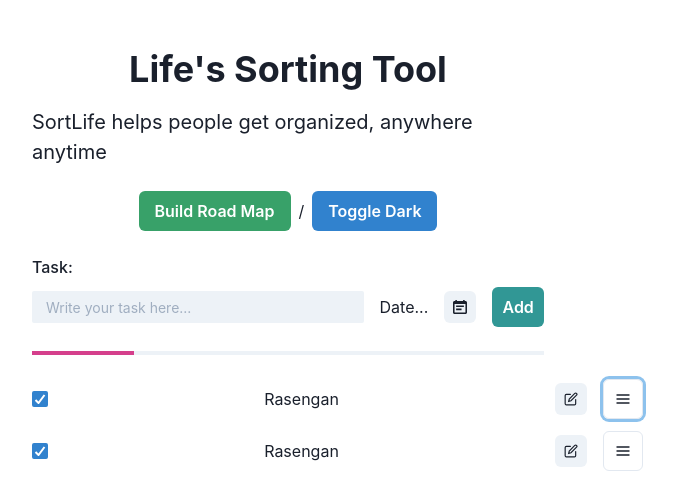
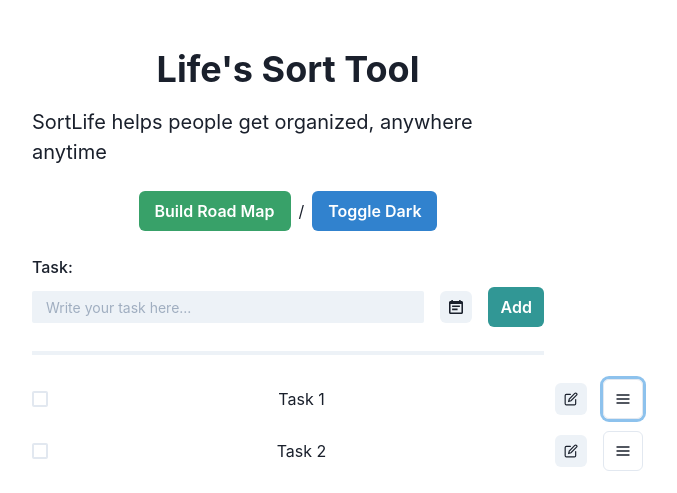
Before and after one commit to CsJav/sort-life, a React (Create React App) app: page / in a window 1280 px wide. Shown: the top 493 px of the page, without its empty margins (352-1029 px from the left). Built offline with nearby package versions, Linux system fonts and the light colour scheme.

Commit message:
fix: Adding task and progress bar are now fuctional

```diff
--- a/package.json
+++ b/package.json
@@ -10,6 +10,7 @@
     "@testing-library/jest-dom": "^5.14.1",
     "@testing-library/react": "^12.0.0",
     "@testing-library/user-event": "^13.2.1",
+    "date-fns": "^2.29.3",
     "eslint-config-prettier": "^8.5.0",
     "eslint-plugin-import": "^2.26.0",
     "eslint-plugin-prettier": "^4.0.0",
--- a/src/Scenes/components/Task/CustomControlsExample.js
+++ b/src/Scenes/components/Task/CustomControlsExample.js
@@ -9,18 +9,18 @@ import {
 import HambergerMenu from './HambergerMenu';
 import EditableControls from './EditableControls';
 
-export default function CustomControlsExample() {
+export default function CustomControlsExample({ task }) {
   /* Here's a custom control */
   return (
     <Editable
       textAlign="center"
-      defaultValue="Rasengan"
+      defaultValue={task}
       isPreviewFocusable={false}
     >
       <Stack spacing={4} direction="row" align="center">
         <EditablePreview style={{ width: 475 }} />
         {/* Here is the custom input */}
-        <Input as={EditableInput} style={{ width: 475 }} />
+        <Input value={task.task} as={EditableInput} style={{ width: 475 }} />
         <EditableControls />
         <HambergerMenu />
       </Stack>
--- a/src/Scenes/components/Task/PopoverForm/Form.js
+++ b/src/Scenes/components/Task/PopoverForm/Form.js
@@ -1,28 +1,43 @@
-import { Button, ButtonGroup, Input, Stack } from '@chakra-ui/react';
+import { Button, ButtonGroup, FormControl, FormLabel, Input, Stack, Switch } from '@chakra-ui/react';
 import React, { useState } from 'react';
 
 // 2. Create the form
 export const Form = ({ firstFieldRef, onCancel }) => {
-  const [taskDate, setTaskDate] = useState();
+  const [startDate, setStartDate] = useState();
+  const [hasEndDate, setHasEndDate] = useState(false);
+  const [endDate, setEndDate] = useState();
+
+
+  const handleRangeSwitch = (e) => {
+    setHasEndDate(e.target.checked);
+  }
+
+  console.log(startDate, endDate, hasEndDate);
 
   return (
     <Stack spacing={4}>
-      <label htmlFor="startDate">Start Date</label>
+      <FormLabel htmlFor="startDate">Start Date</FormLabel>
       <Input
         className="startDate"
-        value={taskDate}
-        onChange={e => setTaskDate(e.currentTarget.value)}
+        value={startDate}
+        onChange={e => setStartDate(e.currentTarget.value)}
         placeholder="Select Date and Time"
         size="md"
         type="datetime-local"
         htmlSize="sm"
         ref={firstFieldRef}
       />
-      <label htmlFor="endDate">End Date</label>
+      <FormControl display="flex" alignItems="center">
+        <FormLabel htmlFor="endDate" disabled={!hasEndDate}>
+          End Date:
+        </FormLabel>
+        <Switch id="email-alerts" onChange={handleRangeSwitch} />
+      </FormControl>
       <Input
         className="endDate"
-        value={taskDate}
-        onChange={e => setTaskDate(e.currentTarget.value)}
+        disabled={!hasEndDate}
+        value={endDate}
+        onChange={e => setEndDate(e.currentTarget.value)}
         placeholder="Select Date and Time"
         size="md"
         type="datetime-local"
--- a/src/Scenes/components/Task/PopoverForm/PopoverForm.js
+++ b/src/Scenes/components/Task/PopoverForm/PopoverForm.js
@@ -1,6 +1,6 @@
 import { CalendarIcon } from '@chakra-ui/icons';
 import {
-  Box,
+  // Box,
   IconButton,
   Popover,
   PopoverArrow,
@@ -19,9 +19,9 @@ export const PopoverForm = () => {
 
   return (
     <>
-      <Box display="inline-block" mr={3}>
+      {/* <Box display="inline-block" mr={3}>
         Date...
-      </Box>
+      </Box> */}
       <Popover
         isOpen={isOpen}
         initialFocusRef={firstFieldRef}
--- a/src/Scenes/components/Task/index.js
+++ b/src/Scenes/components/Task/index.js
@@ -13,10 +13,55 @@ import {
 } from '@chakra-ui/react';
 import Card from '../Card';
 import CustomControlsExample from './CustomControlsExample';
+import { format } from 'date-fns';
 import { PopoverForm } from './PopoverForm/PopoverForm';
 
+const DATE_FORMAT = "yyyy-MM-dd'T'HH:mm";
+
+const data = [
+  {
+    task: 'Task 1',
+    date: format(new Date(), DATE_FORMAT),
+    endDate: format(new Date(), DATE_FORMAT),
+    isCompleted: false,
+  },
+  {
+    task: 'Task 2',
+    date: format(new Date(), DATE_FORMAT),
+    endDate: format(new Date(), DATE_FORMAT),
+    isCompleted: false,
+  },
+];
+
 export default function Task() {
-  const [taskDescription, setTaskDescription] = useState();
+  const [taskDescription, setTaskDescription] = useState('');
+  const [taskList, setTaskList] = useState(data);
+
+  function handleAddTask() {
+    setTaskList([
+      ...taskList,
+      {
+        task: taskDescription,
+        date: format(new Date(), DATE_FORMAT),
+        endDate: format(new Date(), DATE_FORMAT),
+        isCompleted: false,
+      },
+    ]);
+  }
+
+  function handleTaskCompleted(index) {
+    const newTaskList = [...taskList];
+    newTaskList[index].isCompleted = !newTaskList[index].isCompleted;
+    setTaskList(newTaskList);
+  }
+
+  function progressBar() {
+    const totalTasks = taskList.length;
+    const completedTasks = taskList.filter((task) => task.isCompleted).length;
+    return (completedTasks / totalTasks) * 100;
+  }
+
+  console.log(taskList);
 
   return (
     <>
@@ -35,26 +80,22 @@ export default function Task() {
             size="sm"
           />
           <PopoverForm />
-          <Button colorScheme="teal">
+          <Button colorScheme="teal" onClick={handleAddTask}>
             Add
           </Button>
         </Stack>
         <br />
-        <Progress value={20} size="xs" colorScheme="pink" />
+        <Progress value={progressBar()} size="xs" colorScheme="pink" />
         <br />
         <List spacing={3}>
-          <ListItem>
-            <Stack spacing={4} direction="row" align="center">
-              <Checkbox defaultChecked />
-              <CustomControlsExample />
-            </Stack>
-          </ListItem>
-          <ListItem>
-            <Stack spacing={4} direction="row" align="center">
-              <Checkbox defaultChecked />
-              <CustomControlsExample />
-            </Stack>
-          </ListItem>
+          {taskList.map((task, index) => (
+            <ListItem key={index}>
+              <Stack spacing={4} direction="row" align="center">
+                <Checkbox onChange={() => handleTaskCompleted(index)} />
+                <CustomControlsExample task={task.task} />
+              </Stack>
+            </ListItem>
+          ))}
         </List>
         <br />
         <Center>
--- a/src/Scenes/home/Header/Header.js
+++ b/src/Scenes/home/Header/Header.js
@@ -6,7 +6,7 @@ export default function Header() {
     <>
       <Heading mb={4} textAlign="center">
         {' '}
-        Life&apos;s Sorting Tool{' '}
+        Life&apos;s Sort Tool{' '}
       </Heading>{' '}
       <Text fontSize="xl">
         SortLife helps people get organized, anywhere anytime{' '}
--- a/src/index.js
+++ b/src/index.js
@@ -1,6 +1,5 @@
 import React from 'react';
 import ReactDOM from 'react-dom/client';
-import './index.css';
 import App from './App';
 import reportWebVitals from './reportWebVitals';
 import { ColorModeScript } from '@chakra-ui/react';
@@ -10,6 +9,7 @@ import { extendTheme } from '@chakra-ui/react';
 import { StrictMode } from 'react';
 import About from './Scenes/About';
 import Start from './Scenes/Stats';
+import './index.css';
 
 const colors = {
   brand: {
```
Also changed, not shown: 1 other file (tests, documents, lock files or other folders).
